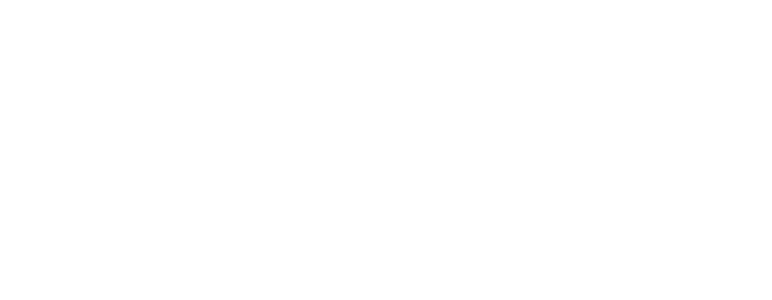
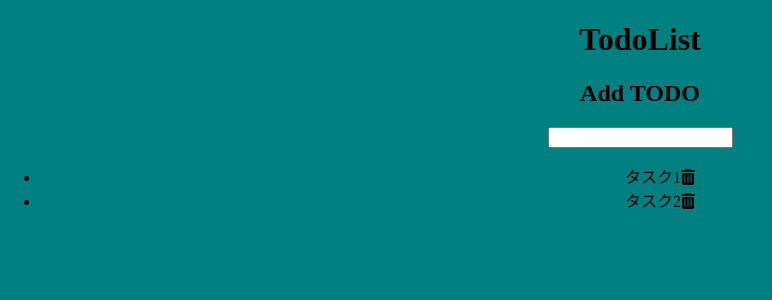
Before and after one commit to Marstach-svg/react-self-study, a React (Create React App) app in the folder raretech-react-todo/: page / in a window 1280 px wide. Shown: the top 300 px of the page, without its empty margins (0-772 px from the left). Built offline with nearby package versions, Linux system fonts and the light colour scheme.

Commit message:
画面土台作成

```diff
--- a/raretech-react-todo/public/index.html
+++ b/raretech-react-todo/public/index.html
@@ -10,34 +10,13 @@
       content="Web site created using create-react-app"
     />
     <link rel="apple-touch-icon" href="%PUBLIC_URL%/logo192.png" />
-    <!--
-      manifest.json provides metadata used when your web app is installed on a
-      user's mobile device or desktop. See https://developers.google.com/web/fundamentals/web-app-manifest/
-    -->
     <link rel="manifest" href="%PUBLIC_URL%/manifest.json" />
-    <!--
-      Notice the use of %PUBLIC_URL% in the tags above.
-      It will be replaced with the URL of the `public` folder during the build.
-      Only files inside the `public` folder can be referenced from the HTML.
-
-      Unlike "/favicon.ico" or "favicon.ico", "%PUBLIC_URL%/favicon.ico" will
-      work correctly both with client-side routing and a non-root public URL.
-      Learn how to configure a non-root public URL by running `npm run build`.
-    -->
+    <link rel="stylesheet"
+      href="https://cdnjs.cloudflare.com/ajax/libs/font-awesome/6.5.1/css/all.min.css">
     <title>React App</title>
   </head>
   <body>
     <noscript>You need to enable JavaScript to run this app.</noscript>
     <div id="root"></div>
-    <!--
-      This HTML file is a template.
-      If you open it directly in the browser, you will see an empty page.
-
-      You can add webfonts, meta tags, or analytics to this file.
-      The build step will place the bundled scripts into the <body> tag.
-
-      To begin the development, run `npm start` or `yarn start`.
-      To create a production bundle, use `npm run build` or `yarn build`.
-    -->
   </body>
 </html>
--- a/raretech-react-todo/src/App.css
+++ b/raretech-react-todo/src/App.css
@@ -1,38 +1,3 @@
 .App {
   text-align: center;
 }
-
-.App-logo {
-  height: 40vmin;
-  pointer-events: none;
-}
-
-@media (prefers-reduced-motion: no-preference) {
-  .App-logo {
-    animation: App-logo-spin infinite 20s linear;
-  }
-}
-
-.App-header {
-  background-color: #282c34;
-  min-height: 100vh;
-  display: flex;
-  flex-direction: column;
-  align-items: center;
-  justify-content: center;
-  font-size: calc(10px + 2vmin);
-  color: white;
-}
-
-.App-link {
-  color: #61dafb;
-}
-
-@keyframes App-logo-spin {
-  from {
-    transform: rotate(0deg);
-  }
-  to {
-    transform: rotate(360deg);
-  }
-}
--- a/raretech-react-todo/src/App.jsx
+++ b/raretech-react-todo/src/App.jsx
@@ -3,6 +3,26 @@
 export const App = () => {
   return (
     <div className="App">
+      <h1>TodoList</h1>
+      {/* Todo追加領域 */}
+      <section>
+        <h2>Add TODO</h2>
+        <input type="text" />
+      </section>
+
+      {/* Todo一覧表示領域 */}
+      <section>
+        <ul>
+          <li>
+            <span>タスク1</span>
+            <i className="fa-solid fa-trash-can"></i>
+          </li>
+          <li>
+            <span>タスク2</span>
+            <i className="fa-solid fa-trash-can"></i>
+          </li>
+        </ul>
+      </section>
 
     </div>
   );
--- a/raretech-react-todo/src/index.css
+++ b/raretech-react-todo/src/index.css
@@ -5,6 +5,8 @@
     sans-serif;
   -webkit-font-smoothing: antialiased;
   -moz-osx-font-smoothing: grayscale;
+  font-family: "Times New Roman", Times, serif;
+  background-color : #008080;
 }
 
 code {
```
